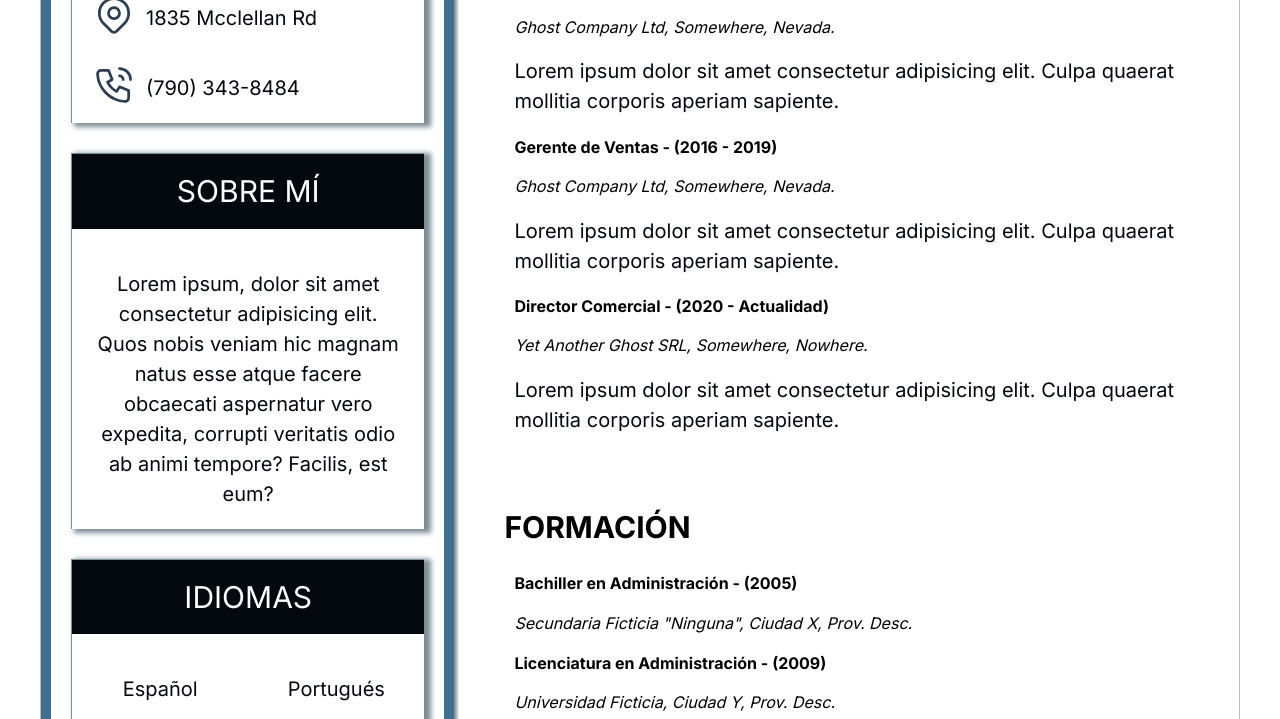
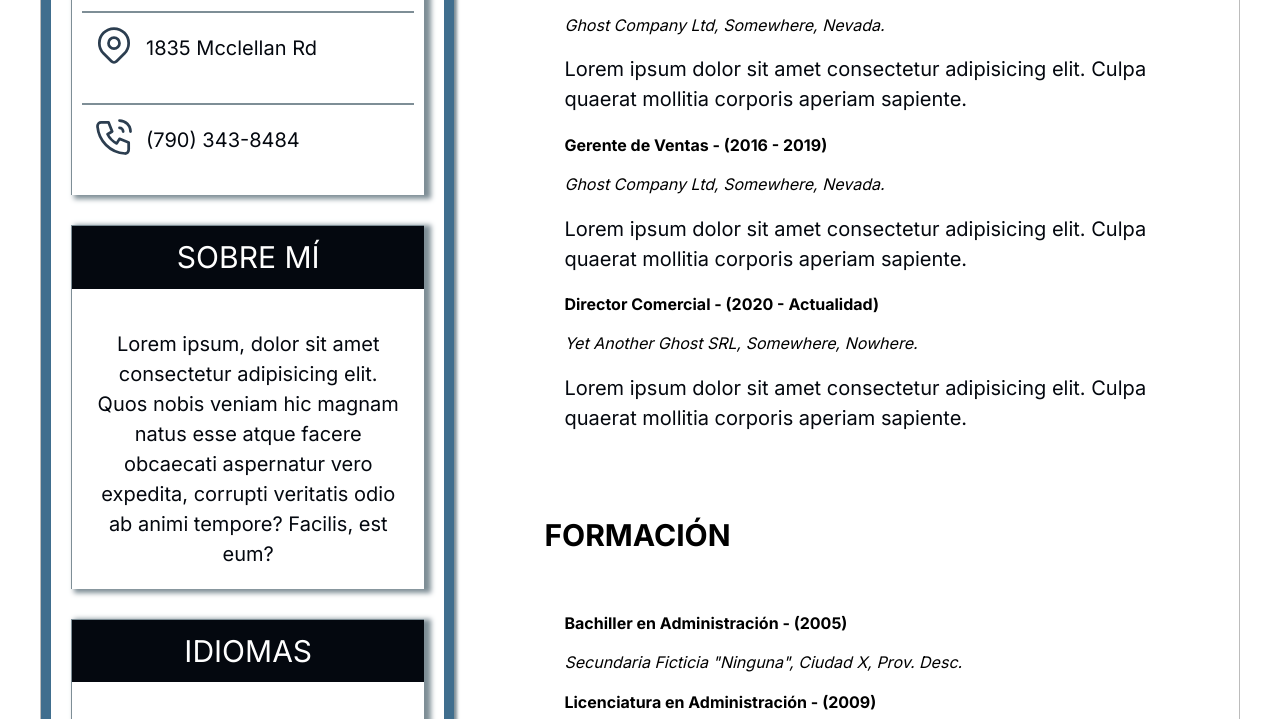
Before and after one commit to Kado2/tp_ticmas_cv, a website: page index.html in a window 1280 px wide. Shown: the part 635-1354 px from the top of the page. Drawn offline with Linux system fonts and the light colour scheme.

Commit message:
Ultimos retoques al responsive
Cambio de vista en 768px y 992px

```diff
--- a/index.html
+++ b/index.html
@@ -49,7 +49,7 @@
                                         <polyline points="3 7 12 13 21 7" />
                                       </svg>
                                 </div>
-                                <p> <span></span>clifford.white@example.com</p>
+                                <p>clifford.white@example.com</p>
                             </li>
                             <li class="izq_info_contacto-item">
                                 <div class="izq_info_contacto-iconos">
@@ -70,7 +70,7 @@
                                         <path d="M15 3a6 6 0 0 1 6 6" />
                                       </svg>
                                 </div>
-                                <p>(790) 343-8484</p>
+                                <a class="izq_info_contacto-tel" href="#"><p>(790) 343-8484</p></a>
                             </li>
                         </ul>
                     </li> <!--Fin informacion de contacto-->
--- a/src/scss/layout/_der_info.scss
+++ b/src/scss/layout/_der_info.scss
@@ -12,15 +12,23 @@
 .li-der-princ {
     margin-bottom: 2.5rem;
     ul {
-        padding: 0 1rem;
+        padding: 1rem 5rem;
     }
 }
 @media (min-width: 768px){
     .der_info-ul{
+        text-align: center;
+    }
+}
+@media (min-width: 992px){
+    .der_info-ul{
         text-align: left;
     }
     .li-der-princ {
-        padding-left: 5rem;
+        padding-left: 9rem;
+        ul{
+            padding: 1rem 2rem;
+        }
     }
 }
 .li-der-princ:last-child {
@@ -41,7 +49,7 @@
     box-shadow: 1rem 1.2rem v.$azul;
     width: 15rem;
 }
-@media (min-width: 992px){
+@media (min-width: 768px){
     .der_i_habilidades{
         grid-template-columns: repeat(3, 1fr);
     }
--- a/src/scss/layout/_header.scss
+++ b/src/scss/layout/_header.scss
@@ -28,8 +28,6 @@
         box-shadow: 1rem -1.2rem v.$azul;
         background-color: v.$blanco;
         li a{
-            color: inherit;
-            text-decoration: none;
             color: v.$negro;
             display: block;
             text-transform: uppercase;
--- a/src/scss/layout/_izq_info.scss
+++ b/src/scss/layout/_izq_info.scss
@@ -7,9 +7,10 @@
     }
     h3 {
         margin: 0;
+        padding: 1.4rem;
         text-transform: uppercase;
         font-weight: 400;
-        padding: 2rem 0;
+
         color: v.$blanco;
         background-color: v.$negro;
     }
@@ -28,10 +29,27 @@
 }
 .izq_info_contacto{
     padding: 0 1rem;
+    margin-top: 2rem;
 }
 .izq_info_contacto-item {
-    display: flex;
-    justify-content: flex-start;
+    display: block;
+    text-align: center;
+    border-bottom: .2rem solid v.$gris;
+    a {
+        padding: 0;
+    }
+    p:last-child {
+        padding-bottom: 2rem;
+    }
+    &:last-child{
+        border-bottom: none;
+    }
+}
+@media (min-width:992px){
+    .izq_info_contacto-item {
+        display: flex;
+        justify-content: flex-start;
+    }
 }
 .izq_info_contacto-iconos {
     margin: 1rem;
--- a/src/scss/layout/_main.scss
+++ b/src/scss/layout/_main.scss
@@ -8,7 +8,7 @@
         list-style-type: none;
     }
 }
-@media (min-width: 768px){
+@media (min-width: 992px){
     .contenedor_princ{
         display: grid;
         grid-template-columns: 1fr 2fr;
```
Also changed, not shown: build/css/app.css.
